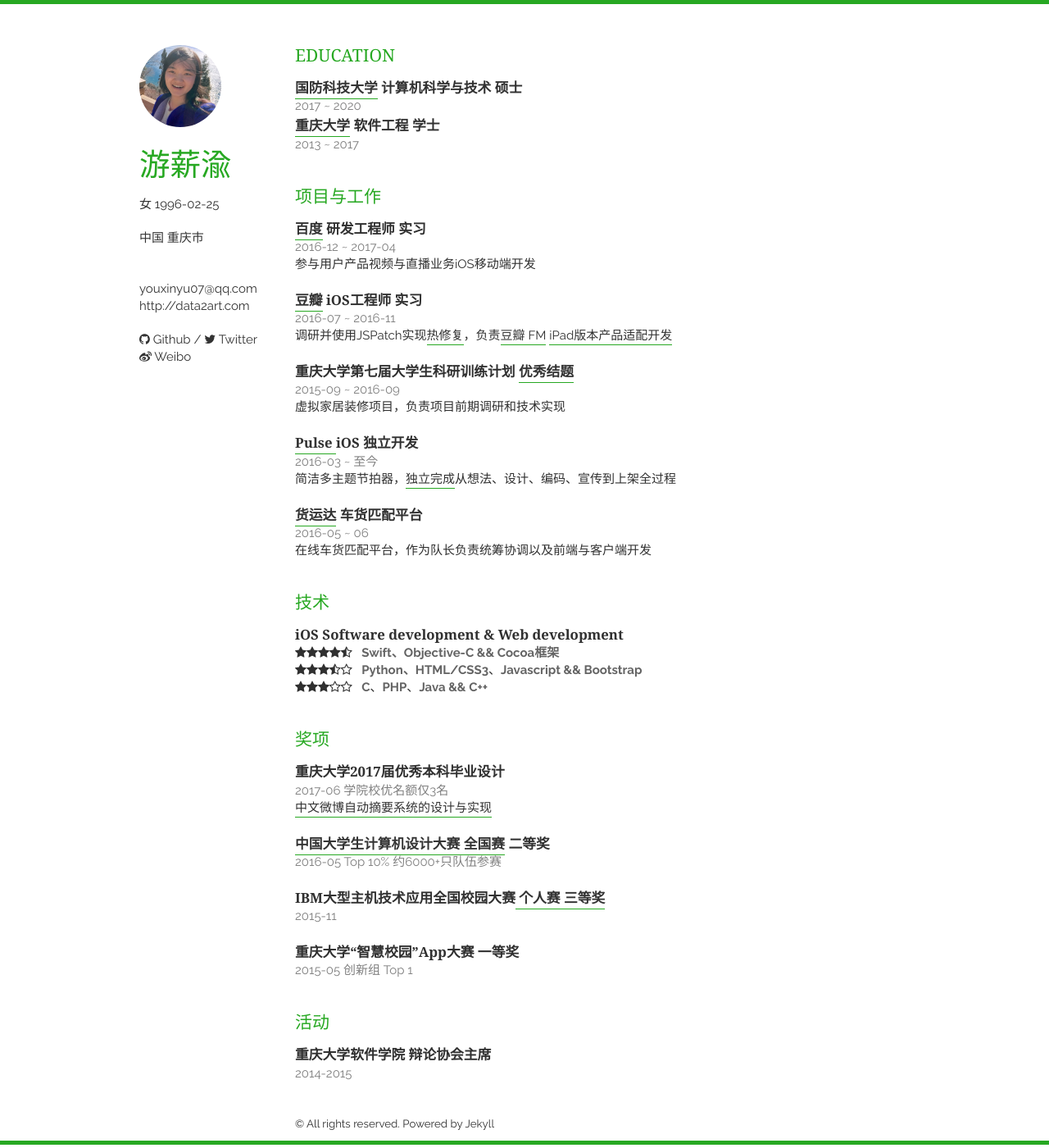
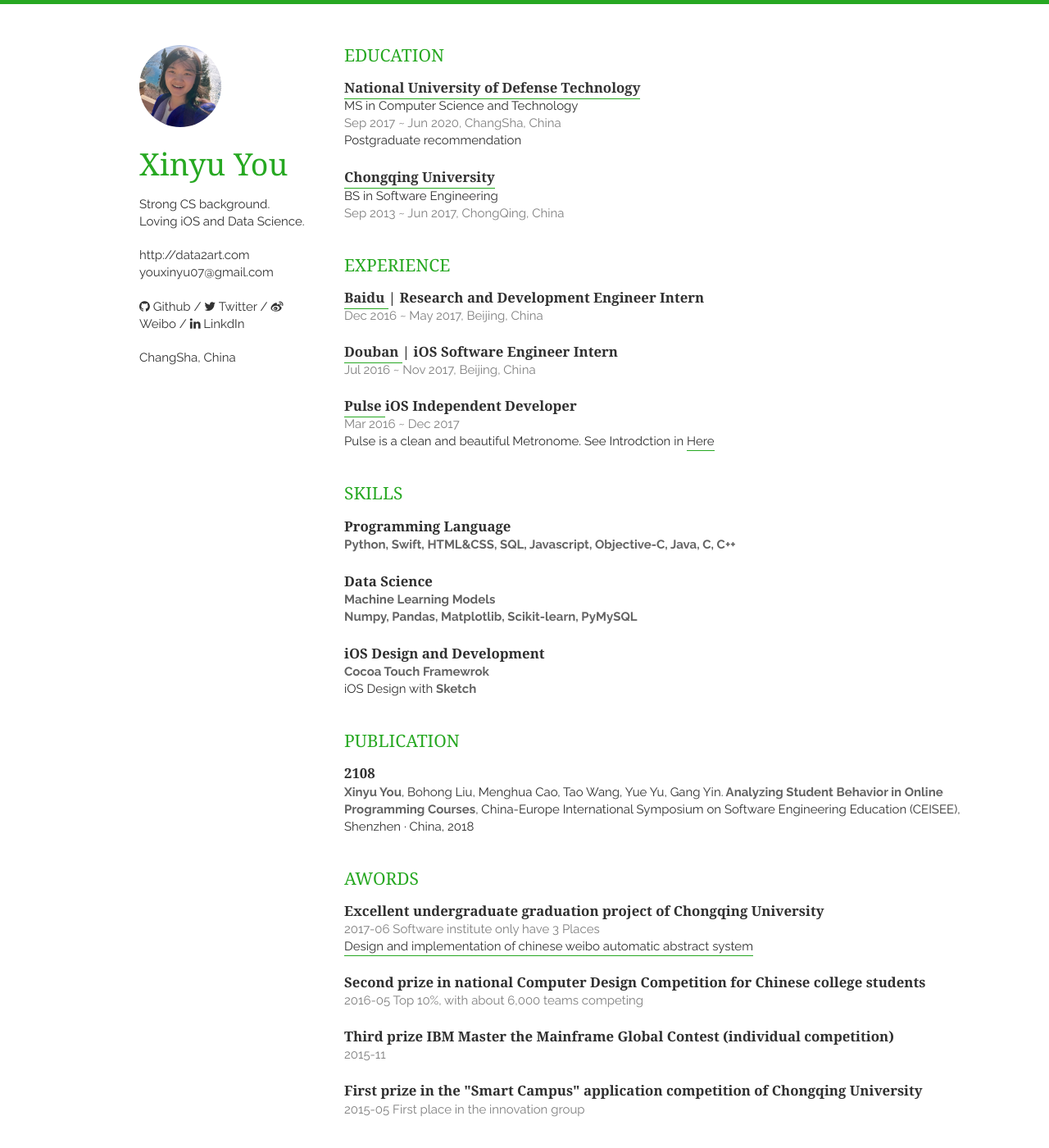
Before and after one commit to Yogayu/Resume, a Jekyll site: the page built from index.html, in a window 1280 px wide and 1400 px high. Shown: the whole window at 82% size. Built offline with Jekyll 4.4.1, drawn with Linux system fonts in a browser that asks for light colours; nearby versions of some CDN libraries; Markdown is read by kramdown in place of the engine named in the settings; the list of posts is cut into pages by our own code; comment, search, counter and statistics services are not loaded; some of the changed text lies outside the part shown.

Commit message:
Update my Resume

```diff
--- a/_config.yml
+++ b/_config.yml
@@ -13,21 +13,24 @@ author: 游薪渝
 # edit this section with your information
 # biomadeira.github.io - all contents run on /vitae/
 # for a normal use at the base of the server change it to "/"
-baseurl: /
+baseurl:
 title: 游薪渝的简历
 name: 游薪渝
-email: youxinyu07@qq.com
-email_full: mailto:youxinyu07@qq.com
+en_name: Xinyu You
+email: youxinyu07@gmail.com
+email_full: mailto:youxinyu07@gmail.com
 website: http://data2art.com
 website_full: http://data2art.com
 github: yogayu
+bio: Strong CS background.</br>Loving iOS and Data Science.<br>
 twitter: yxydiscovery
+LinkedIn: youxinyu
 weibo: yxydiscovery
-tel: +86 18002334858
-tel_full: tel:+86 18002334858
+tel: +86 17600733225
+tel_full: tel:+86 17600733225
 postcode: 401331
-city: 重庆市
-country: 中国
+city: ChangSha
+country: China
 google_analytics: UA-78816000-1
 
 # needed for travis-ci build
--- /dev/null
+++ b/_includes/activities_en.html
@@ -0,0 +1,17 @@
+<section class="thirteen columns">
+    <h1>Activities</h1>
+    <article>
+        <header>
+            <h1>Chairman of the Software Institute Debate Association</h1>
+            <span><time>2014-2015</time></span>
+        </header>
+    </article>
+    <!-- <article>
+        <header>
+            <h1>重庆大学软件学院 学术部部长</h1>
+            <span><time>2014-2015</time></span>
+        </header>
+    </article> -->
+
+
+</section>
--- a/_includes/award_en.html
+++ b/_includes/award_en.html
@@ -1,27 +1,34 @@
 <section class="thirteen columns">
-    <h1>Award</h1>
+        <h1>Awords</h1>
         <article>
             <header>
-            <h1>中国大学生计算机设计大赛重庆市赛 二等奖</h1>
-            <span><time>2016-05</time></span>
+                <h1>Excellent undergraduate graduation project of Chongqing University</h1>
+                <span><time>2017-06</time> Software institute only have 3 Places</span>
+                <p><a href="http://jwc.cqu.edu.cn/node/3690">Design and implementation of chinese weibo automatic abstract system</a></a></p>
             </header>
         </article>
         <article>
             <header>
-            <h1>IBM大型主机技术应用全国校园大赛个人赛 三等奖</h1>
+                <h1>Second prize in national Computer Design Competition for Chinese college students </h1>
+                <span><time>2016-05</time> Top 10%, with about 6,000 teams competing</span>
+            </header>
+        </article>
+        <article>
+            <header>
+                <h1>Third prize IBM Master the Mainframe Global Contest (individual competition)</h1>
                 <span><time>2015-11</time></span>
             </header>
         </article>
         <article>
             <header>
-            <h1>重庆大学“智慧校园”App大赛 一等奖 </h1>
-            <span><time>2015-05</time></span>
+                <h1>First prize in the "Smart Campus" application competition of Chongqing University</h1>
+                <span><time>2015-05</time> First place in the innovation group</span>
             </header>
         </article>
-    <article>
+        <!-- <article>
             <header>
                 <h1>重庆大学优秀共青团干部、优秀学生奖学金</h1>
                 <span><time>2015</time></span>
             </header>
-    </article>
+        </article> -->
     </section>
--- /dev/null
+++ b/_includes/education_en.html
@@ -0,0 +1,20 @@
+<section class="thirteen columns">
+    <h1>Education</h1>
+    <article>
+        <header>
+            <h1><a href="https://en.wikipedia.org/wiki/NUDT">National University of Defense Technology</a></h1>
+            <p>MS in Computer Science and Technology</p>
+            <span>
+                <time>Sep 2017 ~ Jun 2020, </time>
+                <address>ChangSha, China </address>
+            </span>
+            <p>Postgraduate recommendation</p>
+        </header>
+        <br>
+        <header>
+            <h1><a href="https://en.wikipedia.org/wiki/Chongqing_University">Chongqing University</a></h1>
+            <p>BS in Software Engineering</p>
+            <span><address>Sep 2013 ~ Jun 2017, ChongQing, China<time></address></time></span>
+        </header>
+    </article>
+</section>
--- /dev/null
+++ b/_includes/employment_en.html
@@ -0,0 +1,76 @@
+<section class="thirteen columns">
+    <h1>Experience</h1>
+    <article>
+        <header>
+            <h1><a href="https://en.wikipedia.org/wiki/Baidu">Baidu </a>| Research and Development Engineer Intern</h1>
+            <span><time>Dec 2016 ~ May 2017, Beijing, China</time></span>
+        </header>
+        <!-- <li>
+            <ul>Worked on innovative business technology group of Tieba with over a billion users.</ul>
+            <ul></ul>
+        </li> -->
+        <!-- <p>参与用户产品视频与直播业务iOS移动端开发</p> -->
+        <!-- <p>与产品经理、设计师、后端等密切沟通协作</p> -->
+    </article >
+    <article>
+        <header>
+            <h1><a href="https://www.douban.com/" class="blank">Douban </a>| iOS Software Engineer Intern</h1>
+            <span><time>Jul  2016 ~ Nov 2017, Beijing, China</time></span>
+        </header>
+        <!-- <li>
+            <ul>Participate in Douban Summer Camp</ul>
+            <ul>Develop Douban FM Mobile client</ul>
+        </li> -->
+    </article>
+    <!-- <article>
+        <header>
+            <h1>重庆大学第七届大学生科研训练计划 <a href="http://jwc.cqu.edu.cn/node/3417">优秀结题</a></h1>
+            <span><time>2015-09 ~ 2016-09</time></span>
+            </svg>
+            <p>虚拟家居装修项目，负责项目前期调研和技术实现</p>
+        </header>
+    </article> -->
+    <article>
+        <header>
+            <h1><a href="http://data2art.com/2016-03-24-iOSLearning.html">Pulse </a>iOS Independent Developer</h1>
+            <span><time>Mar 2016 ~ Dec 2017</time></span>
+        </header>
+        <p>Pulse is a clean and beautiful Metronome. See Introdction in <a href="http://pulse.data2art.com">Here</a></p>
+
+        <!-- <p>简洁多主题节拍器，<a href="http://data2art.com/iOSDevRecord.html">独立完成</a>从想法、设计、编码、宣传到上架全过程 -->
+        <!-- <br>使用Sketch进行原型设计、Jekyll制作宣传网页 -->
+        <!-- <br>使用自定义控件、AVFoundation、ChameleonSwift、Spring等</p> -->
+    </article>
+    <!-- <article>
+        <header>
+            <h1><a href="http://jsjds.ruc.edu.cn/Article_Show.asp?ArticleID=391">货运达</a> 车货匹配平台 </h1>
+            <span><time>2016-05 ~ 06</time></span>
+        </header>
+       <p>在线车货匹配平台，作为队长负责统筹协调以及前端与客户端开发</p>
+            <br>使用Bootstrap、jQuery进行前端开发
+            <br>使用UIKit、MapKit等搭建iOS UI </p>
+    </article> -->
+   <!--  <article>
+        <header>
+            <h1>重庆经纬通跨境电商项目 后台实习</h1>
+            <span><time>2016-01</time></span>
+        </header>
+        <p>负责Web后端分销商模块开发<br>
+        快速入门并使用ThinkPHP框架</p>
+    </article> -->
+    <!-- <article>
+        <header>
+            <h1><a href="https://github.com/Yogayu/EmotionNote">EmotionNote App</a></h1>
+            <span><time>2015-11</time></span>
+        </header>
+        <p>开源项目，情绪记录识别App，已加入Awesome-Swift <br>
+        使用Alamofire，调用微软牛津计划情绪识别API</p>
+    </article> -->
+    <!-- <article>
+        <header>
+            <h1>重庆大学“智慧校园”App</h1>
+            <span><time>2015-05</time></span>
+        </header>
+        <p>作为队长，负责统筹协调、市场调查以及原型示例制作</p>
+    </article> -->
+</section>
--- /dev/null
+++ b/_includes/publication.html
@@ -0,0 +1,12 @@
+<section class="thirteen columns">
+    <h1>Publication</h1>
+    <article>
+        <header>
+            <h1>2108</h1>
+        </header>
+        <p>
+            <em>Xinyu You</em>, Bohong Liu, Menghua Cao, Tao Wang, Yue Yu, Gang Yin.</a><em> Analyzing Student Behavior in Online Programming Courses</em>,
+            China-Europe International Symposium on Software Engineering Education (CEISEE), Shenzhen · China, 2018
+        </p>
+    </article>
+</section>
--- /dev/null
+++ b/_includes/skill_en.html
@@ -0,0 +1,25 @@
+<section class="thirteen columns">
+    <h1>Skills</h1>
+    <article>
+        <header>
+            <h1>Programming Language</h1>
+        </header>
+        <p><em>Python, Swift, HTML&CSS, SQL, Javascript, Objective-C, Java, C, C++</em></p>
+        <br>
+        <header>
+            <h1>Data Science</h1>
+        </header>
+        <p><em>Machine Learning Models</em></p>
+        <p><em>Numpy, Pandas, Matplotlib, Scikit-learn, PyMySQL</em></p>
+        <br>
+        <header>
+            <h1>iOS Design and Development</h1>
+        </header>
+        <p><em>Cocoa Touch Framewrok</em></p>
+        <p>iOS Design with <em>Sketch</em></p>
+
+        <!-- <header><h1>Soft Skills</h1></header>
+        <p>Strong communication ability</p>
+        <p>Good Writing Skills</p> -->
+    </article>
+</section>
--- a/_layouts/layout.html
+++ b/_layouts/layout.html
@@ -26,33 +26,25 @@
 </head>
 <body>
 <div class="container">
-    <header class="three columns">
+    <header class="four columns">
         <a href="http://data2art.com"><img src="{{ site.baseurl }}static/img/profile.png" class="me"></a>
-        <h1>{{ site.name }}</h1>
+        <h1>{{ site.en_name }}</h1>
+        <p>{{ site.bio}}</p>
+        <p></p>
         <p>
-            女 1996-02-25
+            <a href="{{ site.website_full }}"> {{ site.website }}</a><br>
+            <a href="{{ site.email_full }}"> {{ site.email }}</a><br><br>
+            <a href="https://github.com/{{ site.github }}"><i class="fa fa-github"></i> Github</a> /
+            <a href="https://twitter.com/{{ site.twitter }}"><i class="fa fa-twitter"></i> Twitter</a> /
+            <a href="https://weibo.com/{{ site.weibo }}"><i class="fa fa-weibo"></i> Weibo</a> /
+            <a href="https://www.linkedin.com/in/{{ site.LinkdIn }}"><i class="fa fa fa-linkedin"></i> LinkdIn</a>
         </p>
-
         <address>
-            <a href="{{ site.google_maps }}">
-                {{ site.country }} {{ site.city }}<br/>
-                {{ site.address }}<!--  {{ site.postcode }} --></br>
-            </a>
+            <a href="{{ site.google_maps }}">{{site.city}}, {{site.country}}</a>
         </address>
-        <p>
-<!--             <a href="{{ site.tel_full }}">{{ site.tel }}</a></br> -->
-            <a href="{{ site.email_full }}">{{ site.email }}</a></br>
-            <a href="{{ site.website_full }}">{{ site.website }}</a>
-        </p>
-        <p>
-            <a href="https://github.com/{{ site.github }}"><i class="fa fa-github"></i> Github</a> /
-            <a href="https://twitter.com/{{ site.twitter }}"><i class="fa fa-twitter"></i> Twitter</a>
-            <a href="https://weibo.com/{{ site.weibo }}"><i class="fa fa-weibo"></i> Weibo</a>
-             <!-- <a href="http://www.jianshu.com/users/313e5a37caee/latest_articles"><i class="fa fa-book"></i> 简书</a> -->
-        </p>
 <!--         <p><a href="{{ site.baseurl }}static/YouXinyu_Resume.pdf"><i class="fa fa-file-pdf-o"></i> <em>PDF 版本</em></a></p> -->
     </header>
-    <div class="thirteen columns clearfix">
+    <div class="twelve columns clearfix">
 
         {{ content }}
 
--- a/index.html
+++ b/index.html
@@ -2,14 +2,16 @@
 layout: layout
 ---
 
-{% include education.html %}
+{% include education_en.html %}
 
-{% include employment.html %}
+{% include employment_en.html %}
 
-{% include skills.html %}
+{% include skill_en.html %}
 
-{% include award.html %}
+{% include publication.html %}
 
-{% include activities.html %}
+{% include award_en.html %}
+
+{% include activities_en.html %}
 
 <!-- {% include interests.html %} -->
```
Also changed, not shown: 1 other file. Lines whose indentation alone changed are shown as unchanged.
